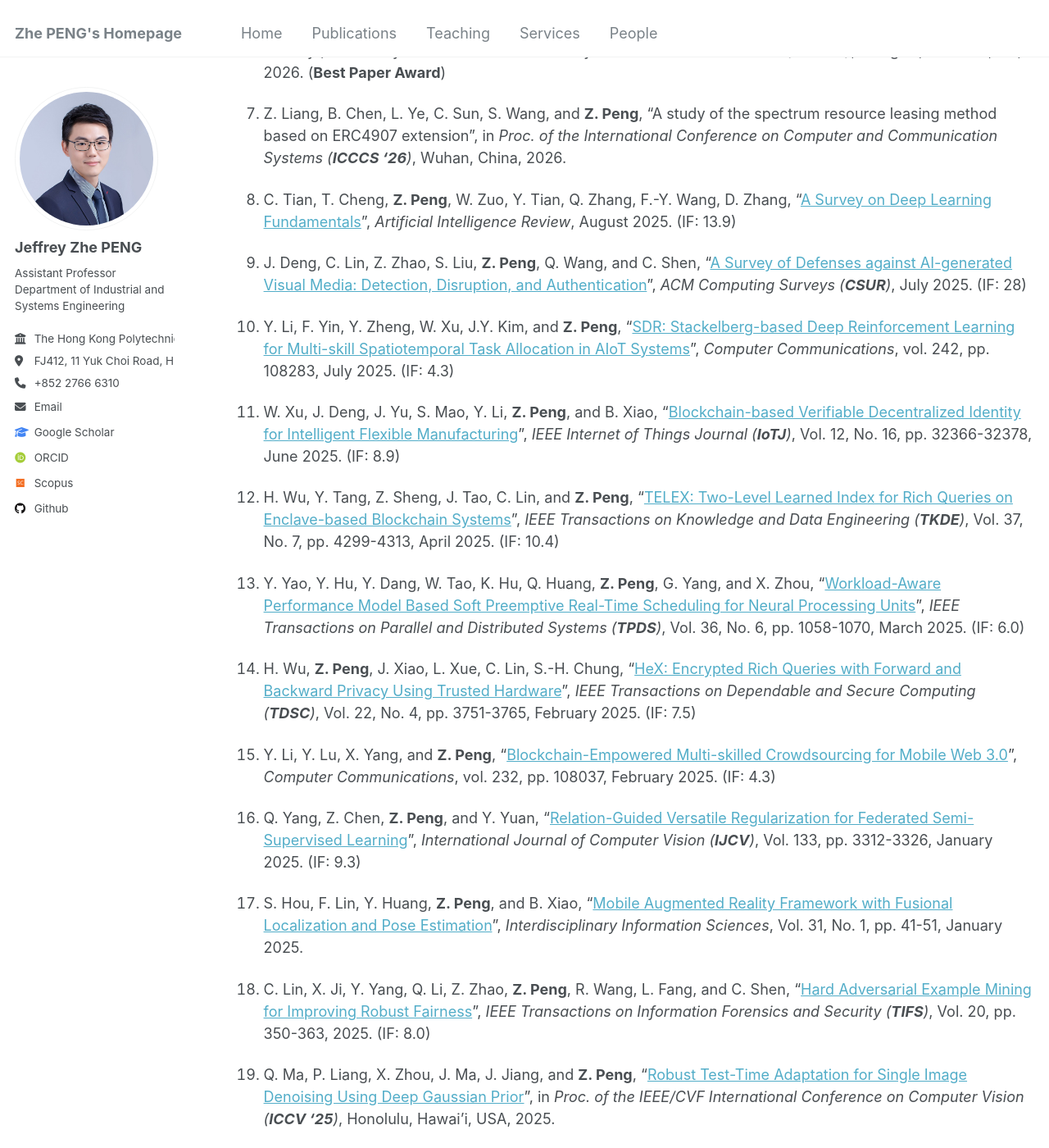
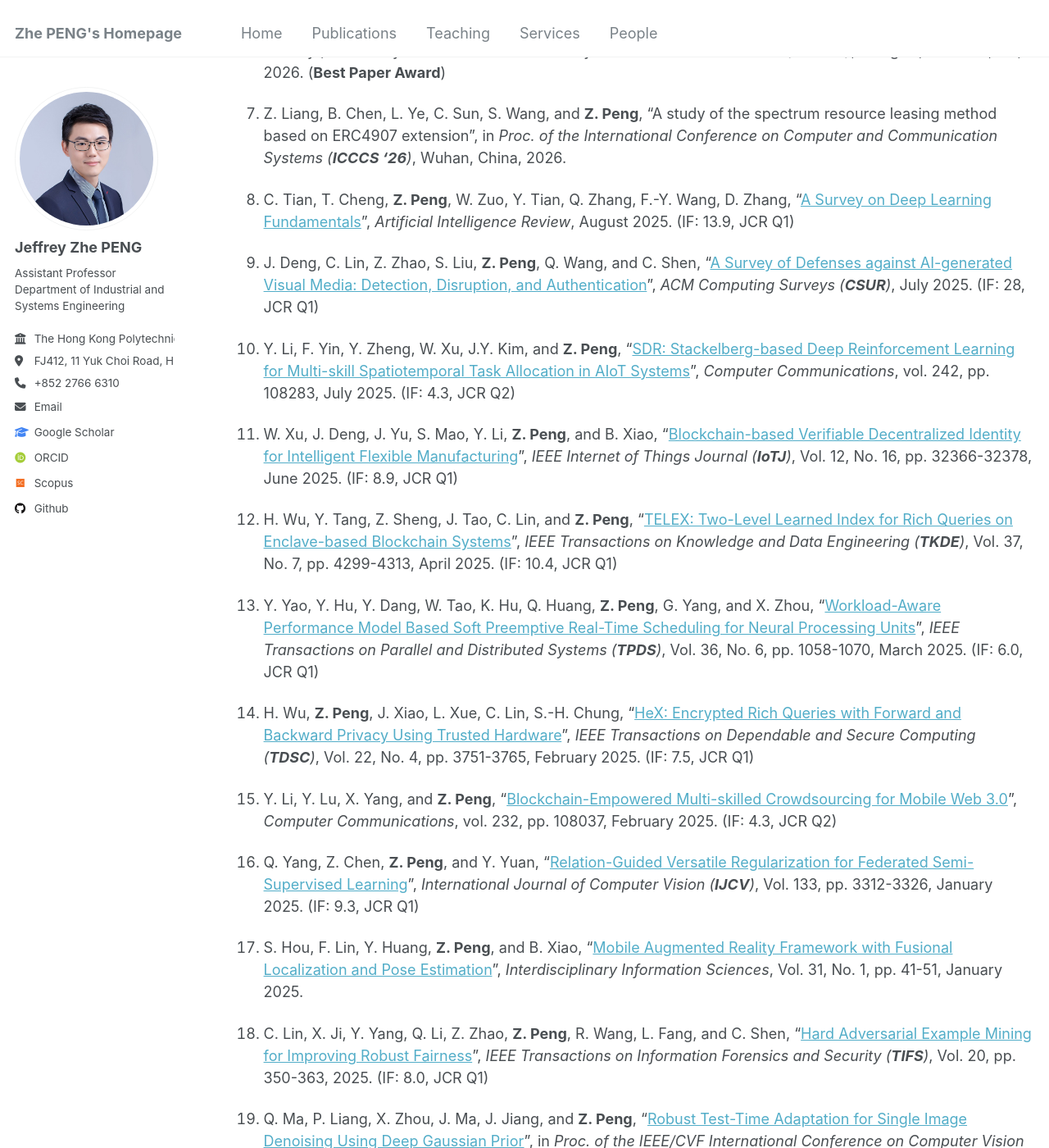
Before and after one commit to PENG-Zhe/peng-zhe.github.io, a Jekyll site: the page built from _pages/publications.md, in a window 1280 px wide and 1400 px high, scrolled down 626 px. Shown: the whole window at 82% size. Built offline with Jekyll 4.4.1, drawn with Linux system fonts in a browser that asks for light colours; some web fonts are replaced; some of the changed text lies outside the part shown.

Commit message:
Update publications.md

```diff
--- a/_pages/publications.md
+++ b/_pages/publications.md
@@ -3,11 +3,11 @@ title: "Publications"
 permalink: /publications/
 layout: archive
 ---
-1. J. Deng, S. Huang, Q. Han, **Z. Peng**, R. Gu, Y. Li, C.-K. Chu, S. Gao, and B. Xiao, "Blockchain-based Decentralized Identity Management for Cyber-Physical Systems Security", _Blockchain: Research and Applications_, 2026. (IF: 5.6)
+1. J. Deng, S. Huang, Q. Han, **Z. Peng**, R. Gu, Y. Li, C.-K. Chu, S. Gao, and B. Xiao, "Blockchain-based Decentralized Identity Management for Cyber-Physical Systems Security", _Blockchain: Research and Applications_, 2026. (IF: 5.6, JCR Q1)
 
-1. J. Deng, **Z. Peng**, C. Zhang, S. Gu, X. Xie, and B. Xiao, "[vProChain: Efficient Provenance Verification in Industrial Internet of Things (IIoT)](https://ieeexplore.ieee.org/document/11534176)", _IEEE Internet of Things Journal (**IoTJ**)_, May 2026. (IF: 8.9)
+1. J. Deng, **Z. Peng**, C. Zhang, S. Gu, X. Xie, and B. Xiao, "[vProChain: Efficient Provenance Verification in Industrial Internet of Things (IIoT)](https://ieeexplore.ieee.org/document/11534176)", _IEEE Internet of Things Journal (**IoTJ**)_, May 2026. (IF: 8.9, JCR Q1)
 
-1. X. Gao, X. Xie, X. Liu, **Z. Peng**, X. Tao, X. Tong, C. Zhang, Z. Gong, J. Chen, S. Chen, K. Li, "[CLBP: A Cross-Modal Loss-Tolerant Beam Prediction Framework for V2V mmWave Communications](https://ieeexplore.ieee.org/abstract/document/11434985)", _IEEE Transactions on Mobile Computing (**TMC**)_, March 2026. (IF: 9.2)
+1. X. Gao, X. Xie, X. Liu, **Z. Peng**, X. Tao, X. Tong, C. Zhang, Z. Gong, J. Chen, S. Chen, K. Li, "[CLBP: A Cross-Modal Loss-Tolerant Beam Prediction Framework for V2V mmWave Communications](https://ieeexplore.ieee.org/abstract/document/11434985)", _IEEE Transactions on Mobile Computing (**TMC**)_, March 2026. (IF: 9.2, JCR Q1)
 
 1. B. Zhang, H. Cui, **Z. Peng**, Y. Hua, Z. Yu, and B. Guo, "ObliMIG: Enabling Data Migration on Oblivious Storage without Interruption", in _Proc. of the IEEE International Conference on Distributed Computing Systems (**ICDCS '26**)_, Seoul, South Korea, 2026.
 
@@ -17,27 +17,27 @@ layout: archive
 
 1. Z. Liang, B. Chen, L. Ye, C. Sun, S. Wang, and **Z. Peng**, "A study of the spectrum resource leasing method based on ERC4907 extension", in _Proc. of the International Conference on Computer and Communication Systems (**ICCCS '26**)_, Wuhan, China, 2026.
 
-1. C. Tian, T. Cheng, **Z. Peng**, W. Zuo, Y. Tian, Q. Zhang, F.-Y. Wang, D. Zhang, "[A Survey on Deep Learning Fundamentals](https://link.springer.com/article/10.1007/s10462-025-11368-7)", _Artificial Intelligence Review_, August 2025. (IF: 13.9)
+1. C. Tian, T. Cheng, **Z. Peng**, W. Zuo, Y. Tian, Q. Zhang, F.-Y. Wang, D. Zhang, "[A Survey on Deep Learning Fundamentals](https://link.springer.com/article/10.1007/s10462-025-11368-7)", _Artificial Intelligence Review_, August 2025. (IF: 13.9, JCR Q1)
 
-1. J. Deng, C. Lin, Z. Zhao, S. Liu, **Z. Peng**, Q. Wang, and C. Shen, "[A Survey of Defenses against AI-generated Visual Media: Detection, Disruption, and Authentication](https://dl.acm.org/doi/10.1145/3770916)", _ACM Computing Surveys (**CSUR**)_, July 2025. (IF: 28)
+1. J. Deng, C. Lin, Z. Zhao, S. Liu, **Z. Peng**, Q. Wang, and C. Shen, "[A Survey of Defenses against AI-generated Visual Media: Detection, Disruption, and Authentication](https://dl.acm.org/doi/10.1145/3770916)", _ACM Computing Surveys (**CSUR**)_, July 2025. (IF: 28, JCR Q1)
 
-1. Y. Li, F. Yin, Y. Zheng, W. Xu, J.Y. Kim, and **Z. Peng**, "[SDR: Stackelberg-based Deep Reinforcement Learning for Multi-skill Spatiotemporal Task Allocation in AIoT Systems](https://www.sciencedirect.com/science/article/pii/S0140366425002403)", _Computer Communications_, vol. 242, pp. 108283, July 2025. (IF: 4.3)
+1. Y. Li, F. Yin, Y. Zheng, W. Xu, J.Y. Kim, and **Z. Peng**, "[SDR: Stackelberg-based Deep Reinforcement Learning for Multi-skill Spatiotemporal Task Allocation in AIoT Systems](https://www.sciencedirect.com/science/article/pii/S0140366425002403)", _Computer Communications_, vol. 242, pp. 108283, July 2025. (IF: 4.3, JCR Q2)
 
-1. W. Xu, J. Deng, J. Yu, S. Mao, Y. Li, **Z. Peng**, and B. Xiao, "[Blockchain-based Verifiable Decentralized Identity for Intelligent Flexible Manufacturing](https://ieeexplore.ieee.org/document/11025828)", _IEEE Internet of Things Journal (**IoTJ**)_, Vol. 12, No. 16, pp. 32366-32378, June 2025. (IF: 8.9)
+1. W. Xu, J. Deng, J. Yu, S. Mao, Y. Li, **Z. Peng**, and B. Xiao, "[Blockchain-based Verifiable Decentralized Identity for Intelligent Flexible Manufacturing](https://ieeexplore.ieee.org/document/11025828)", _IEEE Internet of Things Journal (**IoTJ**)_, Vol. 12, No. 16, pp. 32366-32378, June 2025. (IF: 8.9, JCR Q1)
 
-1. H. Wu, Y. Tang, Z. Sheng, J. Tao, C. Lin, and **Z. Peng**, "[TELEX: Two-Level Learned Index for Rich Queries on Enclave-based Blockchain Systems](https://ieeexplore.ieee.org/document/10979200)", _IEEE Transactions on Knowledge and Data Engineering (**TKDE**)_, Vol. 37, No. 7, pp. 4299-4313, April 2025. (IF: 10.4)
+1. H. Wu, Y. Tang, Z. Sheng, J. Tao, C. Lin, and **Z. Peng**, "[TELEX: Two-Level Learned Index for Rich Queries on Enclave-based Blockchain Systems](https://ieeexplore.ieee.org/document/10979200)", _IEEE Transactions on Knowledge and Data Engineering (**TKDE**)_, Vol. 37, No. 7, pp. 4299-4313, April 2025. (IF: 10.4, JCR Q1)
 
-1. Y. Yao, Y. Hu, Y. Dang, W. Tao, K. Hu, Q. Huang, **Z. Peng**, G. Yang, and X. Zhou, "[Workload-Aware Performance Model Based Soft Preemptive Real-Time Scheduling for Neural Processing Units](https://ieeexplore.ieee.org/document/10942549)", _IEEE Transactions on Parallel and Distributed Systems (**TPDS**)_, Vol. 36, No. 6, pp. 1058-1070, March 2025. (IF: 6.0)
+1. Y. Yao, Y. Hu, Y. Dang, W. Tao, K. Hu, Q. Huang, **Z. Peng**, G. Yang, and X. Zhou, "[Workload-Aware Performance Model Based Soft Preemptive Real-Time Scheduling for Neural Processing Units](https://ieeexplore.ieee.org/document/10942549)", _IEEE Transactions on Parallel and Distributed Systems (**TPDS**)_, Vol. 36, No. 6, pp. 1058-1070, March 2025. (IF: 6.0, JCR Q1)
 
-1. H. Wu, **Z. Peng**, J. Xiao, L. Xue, C. Lin, S.-H. Chung, "[HeX: Encrypted Rich Queries with Forward and Backward Privacy Using Trusted Hardware](https://ieeexplore.ieee.org/document/10882945)", _IEEE Transactions on Dependable and Secure Computing (**TDSC**)_, Vol. 22, No. 4, pp. 3751-3765, February 2025.  (IF: 7.5)
+1. H. Wu, **Z. Peng**, J. Xiao, L. Xue, C. Lin, S.-H. Chung, "[HeX: Encrypted Rich Queries with Forward and Backward Privacy Using Trusted Hardware](https://ieeexplore.ieee.org/document/10882945)", _IEEE Transactions on Dependable and Secure Computing (**TDSC**)_, Vol. 22, No. 4, pp. 3751-3765, February 2025.  (IF: 7.5, JCR Q1)
 
-1. Y. Li, Y. Lu, X. Yang, and **Z. Peng**, "[Blockchain-Empowered Multi-skilled Crowdsourcing for Mobile Web 3.0](https://doi.org/10.1016/j.comcom.2024.108037)", _Computer Communications_, vol. 232, pp. 108037, February 2025. (IF: 4.3)
+1. Y. Li, Y. Lu, X. Yang, and **Z. Peng**, "[Blockchain-Empowered Multi-skilled Crowdsourcing for Mobile Web 3.0](https://doi.org/10.1016/j.comcom.2024.108037)", _Computer Communications_, vol. 232, pp. 108037, February 2025. (IF: 4.3, JCR Q2)
 
-1. Q. Yang, Z. Chen, **Z. Peng**, and Y. Yuan, "[Relation-Guided Versatile Regularization for Federated Semi-Supervised Learning](https://link.springer.com/article/10.1007/s11263-024-02330-1)", _International Journal of Computer Vision (**IJCV**)_, Vol. 133, pp. 3312-3326, January 2025. (IF: 9.3)
+1. Q. Yang, Z. Chen, **Z. Peng**, and Y. Yuan, "[Relation-Guided Versatile Regularization for Federated Semi-Supervised Learning](https://link.springer.com/article/10.1007/s11263-024-02330-1)", _International Journal of Computer Vision (**IJCV**)_, Vol. 133, pp. 3312-3326, January 2025. (IF: 9.3, JCR Q1)
 
 1. S. Hou, F. Lin, Y. Huang, **Z. Peng**, and B. Xiao, "[Mobile Augmented Reality Framework with Fusional Localization and Pose Estimation](https://www.jstage.jst.go.jp/article/iis/31/1/31_2025.A.04/_article/-char/en)", _Interdisciplinary Information Sciences_, Vol. 31, No. 1, pp. 41-51, January 2025.
 
-1. C. Lin, X. Ji, Y. Yang, Q. Li, Z. Zhao, **Z. Peng**, R. Wang, L. Fang, and C. Shen, "[Hard Adversarial Example Mining for Improving Robust Fairness](https://ieeexplore.ieee.org/document/10795188)", _IEEE Transactions on Information Forensics and Security (**TIFS**)_, Vol. 20, pp. 350-363, 2025. (IF: 8.0)
+1. C. Lin, X. Ji, Y. Yang, Q. Li, Z. Zhao, **Z. Peng**, R. Wang, L. Fang, and C. Shen, "[Hard Adversarial Example Mining for Improving Robust Fairness](https://ieeexplore.ieee.org/document/10795188)", _IEEE Transactions on Information Forensics and Security (**TIFS**)_, Vol. 20, pp. 350-363, 2025. (IF: 8.0, JCR Q1)
 
 1. Q. Ma, P. Liang, X. Zhou, J. Ma, J. Jiang, and **Z. Peng**, "[Robust Test-Time Adaptation for Single Image Denoising Using Deep Gaussian Prior](https://openaccess.thecvf.com/content/ICCV2025/html/Ma_Robust_Test-Time_Adaptation_for_Single_Image_Denoising_Using_Deep_Gaussian_ICCV_2025_paper.html)", in _Proc. of the IEEE/CVF International Conference on Computer Vision (**ICCV '25**)_, Honolulu, Hawai'i, USA, 2025.
 
@@ -65,49 +65,49 @@ layout: archive
 
 1. C. Qiu, J. Deng, T. Peng, and **Z. Peng**, "[Blockchain-based Verifiable Decentralized Identities for Cyber-Physical Web 3.0](https://ieeexplore.ieee.org/document/10919784)", in _Proc. of the IEEE International Conference on Automation in Manufacturing, Transportation and Logistics (**ICaMaL '24**)_, Hong Kong, China, 2024.
 
-1. Y. Teng, C.Z. Li, Geoffrey Q.P. Shen, Q. Yang, and **Z. Peng**, "[The Impact of Life Cycle Assessment Database Selection on Embodied Carbon Estimation of Buildings](https://www.sciencedirect.com/science/article/pii/S0360132323006753)", _Building and Environment_, Vol. 243, pp. 110648, September 2023. (IF: 7.6)
+1. Y. Teng, C.Z. Li, Geoffrey Q.P. Shen, Q. Yang, and **Z. Peng**, "[The Impact of Life Cycle Assessment Database Selection on Embodied Carbon Estimation of Buildings](https://www.sciencedirect.com/science/article/pii/S0360132323006753)", _Building and Environment_, Vol. 243, pp. 110648, September 2023. (IF: 7.6, JCR Q1)
 
-1. S. Gao, **Z. Peng**, F. Tan, Y. Zheng, and B. Xiao, "[SymmeProof: Compact Zero-Knowledge Argument for Blockchain Confidential Transactions](https://ieeexplore.ieee.org/document/9786741)", _IEEE Transactions on Dependable and Secure Computing (**TDSC**)_, Vol. 20, No. 3, pp. 2289-2301, May 2023. (IF: 7.5)
+1. S. Gao, **Z. Peng**, F. Tan, Y. Zheng, and B. Xiao, "[SymmeProof: Compact Zero-Knowledge Argument for Blockchain Confidential Transactions](https://ieeexplore.ieee.org/document/9786741)", _IEEE Transactions on Dependable and Secure Computing (**TDSC**)_, Vol. 20, No. 3, pp. 2289-2301, May 2023. (IF: 7.5, JCR Q1)
 
-1. Z. Chen, C. Yang, M. Zhu, **Z. Peng**, and Y. Yuan, "[Personalized Retrogress-Resilient Federated Learning towards Imbalanced Medical Data](https://ieeexplore.ieee.org/document/9832948)", _IEEE Transactions on Medical Imaging (**TMI**)_, Vol. 41, No. 12, pp. 3663 – 3674, December 2022. (IF: 9.8)
+1. Z. Chen, C. Yang, M. Zhu, **Z. Peng**, and Y. Yuan, "[Personalized Retrogress-Resilient Federated Learning towards Imbalanced Medical Data](https://ieeexplore.ieee.org/document/9832948)", _IEEE Transactions on Medical Imaging (**TMI**)_, Vol. 41, No. 12, pp. 3663 – 3674, December 2022. (IF: 9.8, JCR Q1)
 
 1. **Z. Peng**, J. Xu, H. Hu, and L. Chen, "[BlockShare: A Blockchain Empowered System for Privacy-Preserving Verifiable Data Sharing](http://sites.computer.org/debull/A22june/p14.pdf)", _IEEE Data Engineering Bulletin_, June 2022.
 
-1. H. Wu, **Z. Peng**, S. Guo, Y. Yang, and B. Xiao, "[VQL: Efficient and Verifiable Cloud Query Services for Blockchain Systems](https://ieeexplore.ieee.org/document/9541060)", _IEEE Transactions on Parallel and Distributed Systems (**TPDS**)_, Vol. 33, No. 6, pp. 1393-1406, June 2022. (IF: 6.0)
+1. H. Wu, **Z. Peng**, S. Guo, Y. Yang, and B. Xiao, "[VQL: Efficient and Verifiable Cloud Query Services for Blockchain Systems](https://ieeexplore.ieee.org/document/9541060)", _IEEE Transactions on Parallel and Distributed Systems (**TPDS**)_, Vol. 33, No. 6, pp. 1393-1406, June 2022. (IF: 6.0, JCR Q1)
 
-1. **Z. Peng**, J. Xu, X. Chu, S. Gao, Y. Yao, R. Gu, and Y. Tang, "[VFChain: Enabling Verifiable and Auditable Federated Learning via Blockchain Systems](https://ieeexplore.ieee.org/document/9321132)", _IEEE Transactions on Network Science and Engineering (**TNSE**)_, Vol. 9, No. 1, pp. 173-186, January 2022. (IF: 7.9, **ESI Highly Cited Paper**)
+1. **Z. Peng**, J. Xu, X. Chu, S. Gao, Y. Yao, R. Gu, and Y. Tang, "[VFChain: Enabling Verifiable and Auditable Federated Learning via Blockchain Systems](https://ieeexplore.ieee.org/document/9321132)", _IEEE Transactions on Network Science and Engineering (**TNSE**)_, Vol. 9, No. 1, pp. 173-186, January 2022. (IF: 7.9, JCR Q1, **ESI Highly Cited Paper**)
 
 1. **Z. Peng**, S. Hou, and Y. Yuan, "[EPAR: An Efficient and Privacy-Aware Augmented Reality Framework for Indoor Location-Based Services](https://ieeexplore.ieee.org/document/9981149)", in _Proc. of the IEEE/RSJ International Conference on Intelligent Robots and Systems (**IROS '22**)_, Kyoto, Japan, 2022.
 
 1. H. Wang, C. Xu, C. Zhang, J. Xu, **Z. Peng**, and J. Pei, "[vChain+: Optimizing Verifiable Blockchain Boolean Range Queries](https://ieeexplore.ieee.org/document/9835165)", in _Proc. of the IEEE International Conference on Data Engineering (**ICDE '22**)_, Kuala Lumpur, Malaysia, 2022.
 
-1. Z. Li, S. Gao, **Z. Peng**, B. Xiao, S. Guo, and Y. Yang, "[B-DNS: A Secure and Efficient DNS Based on the Blockchain Technology](https://ieeexplore.ieee.org/document/9387163)", _IEEE Transactions on Network Science and Engineering (**TNSE**)_, Vol. 8, No. 2, pp. 1674-1686, April 2021. (IF: 7.9)
+1. Z. Li, S. Gao, **Z. Peng**, B. Xiao, S. Guo, and Y. Yang, "[B-DNS: A Secure and Efficient DNS Based on the Blockchain Technology](https://ieeexplore.ieee.org/document/9387163)", _IEEE Transactions on Network Science and Engineering (**TNSE**)_, Vol. 8, No. 2, pp. 1674-1686, April 2021. (IF: 7.9, JCR Q1)
 
 1. **Z. Peng**, C. Xu, H. Wang, J. Huang, J. Xu, and X. Chu, "[P<sup>2</sup>B-Trace: Privacy-Preserving Blockchain-based Contact Tracing to Combat Pandemics](https://dl.acm.org/doi/abs/10.1145/3448016.3459237)", in _Proc. of the ACM SIGMOD International Conference on Management of Data (**SIGMOD '21**)_, Xi'an, Shaanxi, China, 2021.
 
 1. **Z. Peng**, J. Huang, H. Wang, S. Wang, X. Chu, X. Zhang, L. Chen, X. Huang, X. Fu, Y. Guo, and J. Xu, "[BU-Trace: A Permissionless Mobile System for Privacy-Preserving Intelligent Contact Tracing](https://link.springer.com/chapter/10.1007/978-3-030-73216-5_26)", in _Proc. of the International Conference on Database Systems for Advanced Applications (**DASFAA '21**) Workshops_, 2021. (**Best Paper Award**)
 
-1. Y. Yao, B. Xiao, W. Wang, G. Yang, X. Zhou, and **Z. Peng**, "[Real-Time Cache-Aided Route Planning based on Mobile Edge Computing](https://ieeexplore.ieee.org/document/9183790)", _IEEE Wireless Communications_, Vol. 27, No. 5, pp. 155-161, October 2020. (IF: 11.5)
+1. Y. Yao, B. Xiao, W. Wang, G. Yang, X. Zhou, and **Z. Peng**, "[Real-Time Cache-Aided Route Planning based on Mobile Edge Computing](https://ieeexplore.ieee.org/document/9183790)", _IEEE Wireless Communications_, Vol. 27, No. 5, pp. 155-161, October 2020. (IF: 11.5, JCR Q1)
 
-1. S. Gao, **Z. Peng**, B. Xiao, A. Hu, Y. Song, and K. Ren, "[Detection and Mitigation of DoS Attacks in Software Defined Networks](https://ieeexplore.ieee.org/document/9068479)", _IEEE/ACM Transactions on Networking (**ToN**)_, Vol. 28, No. 3, pp. 1419-1433, June 2020. (IF: 3.6)
+1. S. Gao, **Z. Peng**, B. Xiao, A. Hu, Y. Song, and K. Ren, "[Detection and Mitigation of DoS Attacks in Software Defined Networks](https://ieeexplore.ieee.org/document/9068479)", _IEEE/ACM Transactions on Networking (**ToN**)_, Vol. 28, No. 3, pp. 1419-1433, June 2020. (IF: 3.6, JCR Q1)
 
-1. **Z. Peng**, Y. Yao, B. Xiao, S. Guo, and Y. Yang, "[When Urban Safety Index Inference Meets Location-based Data](https://ieeexplore.ieee.org/document/8526338)", _IEEE Transactions on Mobile Computing (**TMC**)_, Vol. 18, No. 11, pp. 2701-2713, November 2019. (IF: 9.2)
+1. **Z. Peng**, Y. Yao, B. Xiao, S. Guo, and Y. Yang, "[When Urban Safety Index Inference Meets Location-based Data](https://ieeexplore.ieee.org/document/8526338)", _IEEE Transactions on Mobile Computing (**TMC**)_, Vol. 18, No. 11, pp. 2701-2713, November 2019. (IF: 9.2, JCR Q1)
 
 1. **Z. Peng**, H. Wu, B. Xiao, and S. Guo, "[VQL: Providing Query Efficiency and Data Authenticity in Blockchain Systems](https://ieeexplore.ieee.org/document/8750921)", in _Proc. of the IEEE International Conference on Data Engineering (**ICDE '19**)_, Macau, China, 2019.
 
 1. S. Gao, Z. Li, **Z. Peng**, and B. Xiao, "[Power Adjusting and Bribery Racing: Novel Mining Attacks in the Bitcoin System](https://dl.acm.org/doi/10.1145/3319535.3354203)", in _Proc. of the ACM SIGSAC Conference on Computer and Communications Security (**CCS '19**)_, London, UK, 2019.
 
-1. **Z. Peng**, S. Gao, B. Xiao, G. Wei, S. Guo, and Y. Yang, "[Indoor Floor Plan Construction through Sensing Data Collected from Smartphones](https://ieeexplore.ieee.org/document/8428421)", _IEEE Internet of Things Journal (**IoTJ**)_, Vol. 5, No. 6, pp. 4351-4364, December 2018. (IF: 8.9)
+1. **Z. Peng**, S. Gao, B. Xiao, G. Wei, S. Guo, and Y. Yang, "[Indoor Floor Plan Construction through Sensing Data Collected from Smartphones](https://ieeexplore.ieee.org/document/8428421)", _IEEE Internet of Things Journal (**IoTJ**)_, Vol. 5, No. 6, pp. 4351-4364, December 2018. (IF: 8.9, JCR Q1)
 
-1. Y. Yao, **Z. Peng**, and B. Xiao, "[Parallel Hyper-Heuristic Algorithm for Multi-objective Route Planning in a Smart City](https://ieeexplore.ieee.org/document/8456612)", _IEEE Transactions on Vehicular Technology (**TVT**)_, Vol. 67, No. 11, pp. 10307-10318, November 2018. (IF: 7.1)
+1. Y. Yao, **Z. Peng**, and B. Xiao, "[Parallel Hyper-Heuristic Algorithm for Multi-objective Route Planning in a Smart City](https://ieeexplore.ieee.org/document/8456612)", _IEEE Transactions on Vehicular Technology (**TVT**)_, Vol. 67, No. 11, pp. 10307-10318, November 2018. (IF: 7.1, JCR Q1)
 
-1. **Z. Peng**, S. Gao, Z. Li, B. Xiao, and Y. Qian, "[Vehicle Safety Improvement through Deep Learning and Mobile Sensing](https://ieeexplore.ieee.org/document/8425297)", _IEEE Network_, Vol. 32, No. 4, pp. 28-33, July 2018. (IF: 6.3)
+1. **Z. Peng**, S. Gao, Z. Li, B. Xiao, and Y. Qian, "[Vehicle Safety Improvement through Deep Learning and Mobile Sensing](https://ieeexplore.ieee.org/document/8425297)", _IEEE Network_, Vol. 32, No. 4, pp. 28-33, July 2018. (IF: 6.3, JCR Q1)
 
-1. **Z. Peng**, S. Gao, B. Xiao, S. Guo, and Y. Yang, "[CrowdGIS: Updating Digital Maps via Mobile Crowdsensing](https://ieeexplore.ieee.org/document/8094940)", _IEEE Transactions on Automation Science and Engineering (**T-ASE**)_, Vol. 15, No. 1, pp. 369-380, January 2018. (IF: 6.4)
+1. **Z. Peng**, S. Gao, B. Xiao, S. Guo, and Y. Yang, "[CrowdGIS: Updating Digital Maps via Mobile Crowdsensing](https://ieeexplore.ieee.org/document/8094940)", _IEEE Transactions on Automation Science and Engineering (**T-ASE**)_, Vol. 15, No. 1, pp. 369-380, January 2018. (IF: 6.4, JCR Q1)
 
 1. J. Li, **Z. Peng**, and B. Xiao, "[New Mobility-aware Application Offloading Design with Low Delay and Energy Efficiency](https://ieeexplore.ieee.org/document/8422390)", in _Proc. of the IEEE International Conference on Communications (**ICC '18**)_, Kansas City, MO, USA, 2018.
 
-1. J. Li, **Z. Peng**, S. Gao, B. Xiao, and H. Chan, "[Smartphone-Assisted Energy Efficient Data Communication for Wearable Devices](https://www.sciencedirect.com/science/article/pii/S0140366416303012?via%3Dihub)", _Computer Communications_, Vol. 105, pp. 33-43, June 2017. (IF: 4.3)
+1. J. Li, **Z. Peng**, S. Gao, B. Xiao, and H. Chan, "[Smartphone-Assisted Energy Efficient Data Communication for Wearable Devices](https://www.sciencedirect.com/science/article/pii/S0140366416303012?via%3Dihub)", _Computer Communications_, Vol. 105, pp. 33-43, June 2017. (IF: 4.3, JCR Q2)
 
 1. S. Gao, **Z. Peng**, B. Xiao, A. Hu, and K. Ren, "[FloodDefender: Protecting Data and Control Plane Resources under SDN-aimed DoS Attacks](https://ieeexplore.ieee.org/document/8057009)", in _Proc. of the IEEE International Conference on Computer Communications (**INFOCOM '17**)_, Atlanta, GA, USA, 2017.
 
```
